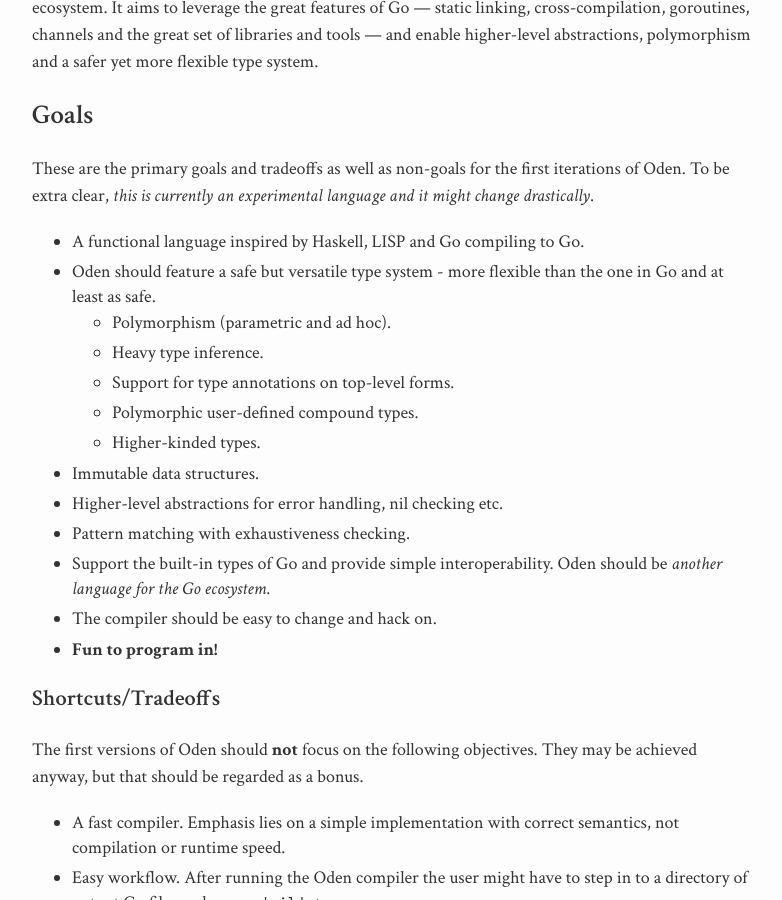
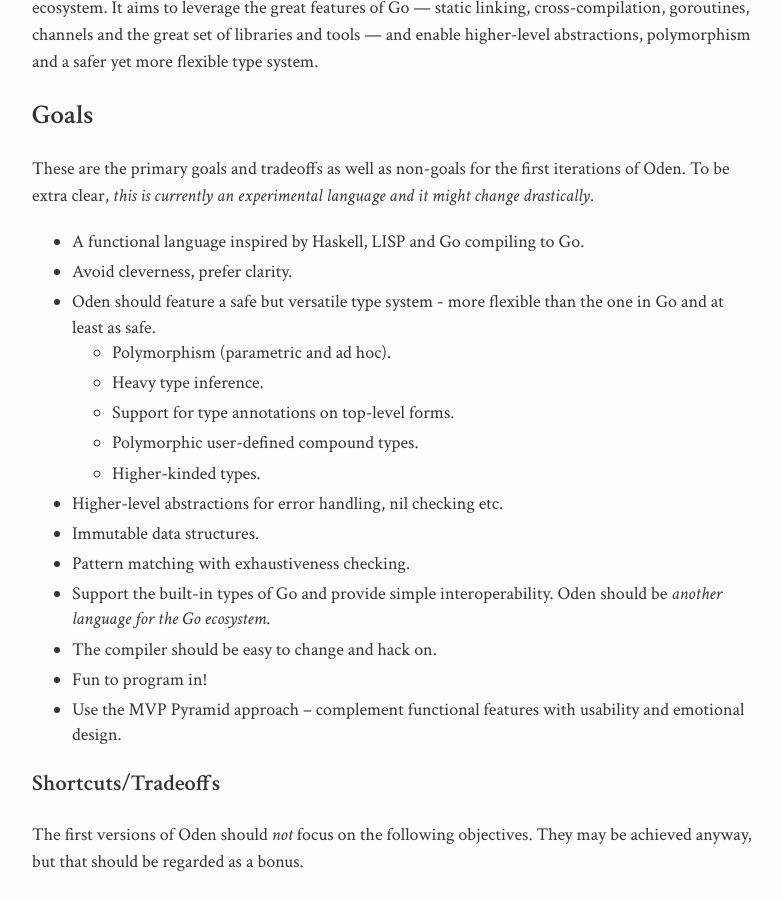
Before and after one commit to oden-lang/oden-lang.github.io, a Jekyll site: the page built from about.md, in a window 1280 px wide and 900 px high, scrolled down 202 px. Shown: the whole window, without its empty margins (248-1030 px from the left). Built offline with Jekyll 4.4.1, drawn with Linux system fonts in a browser that asks for light colours.

Commit message:
Update goals

```diff
--- a/about.md
+++ b/about.md
@@ -18,6 +18,7 @@
 
 * A functional language inspired by Haskell, LISP and Go compiling
   to Go.
+* Avoid cleverness, prefer clarity.
 * Oden should feature a safe but versatile type system - more flexible than the
   one in Go and at least as safe.
   - Polymorphism (parametric and ad hoc).
@@ -25,17 +26,19 @@
   - Support for type annotations on top-level forms.
   - Polymorphic user-defined compound types.
   - Higher-kinded types.
+* Higher-level abstractions for error handling, nil checking etc.
 * Immutable data structures.
-* Higher-level abstractions for error handling, nil checking etc.
 * Pattern matching with exhaustiveness checking.
 * Support the built-in types of Go and provide simple interoperability. Oden
   should be *another language for the Go ecosystem*.
 * The compiler should be easy to change and hack on.
-* **Fun to program in!**
+* Fun to program in!
+* Use the MVP Pyramid approach -- complement functional features with
+  usability and emotional design.
 
 ### Shortcuts/Tradeoffs
 
-The first versions of Oden should **not** focus on the following objectives.
+The first versions of Oden should *not* focus on the following objectives.
 They may be achieved anyway, but that should be regarded as a bonus.
 
 * A fast compiler. Emphasis lies on a simple implementation with
```
